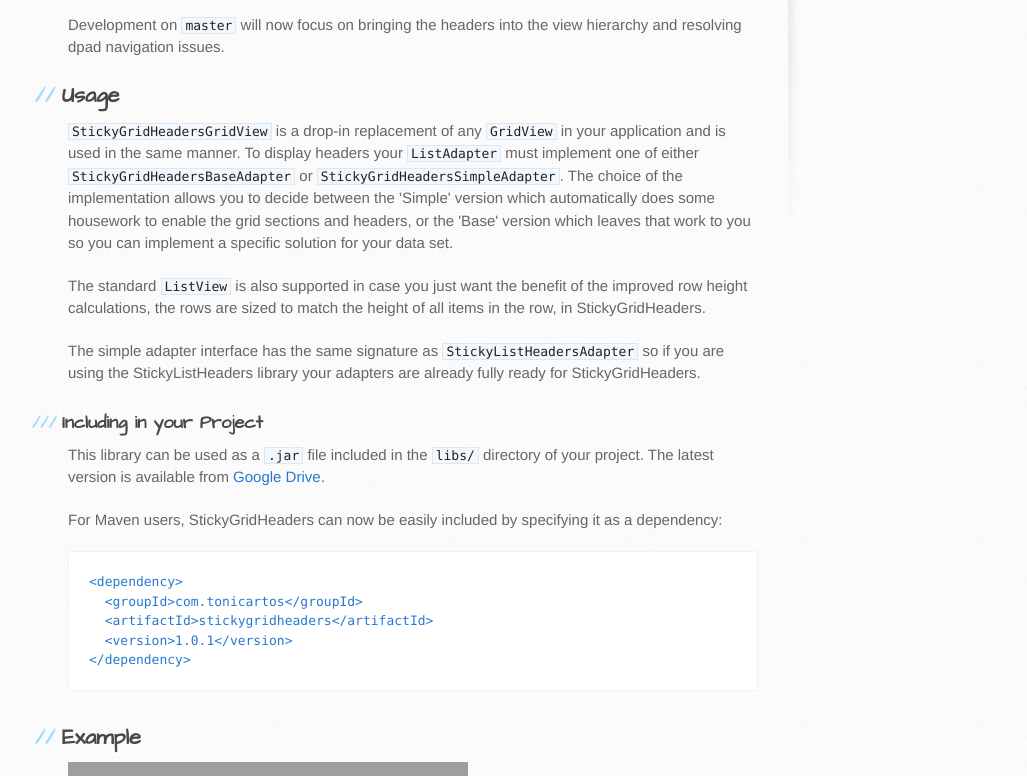
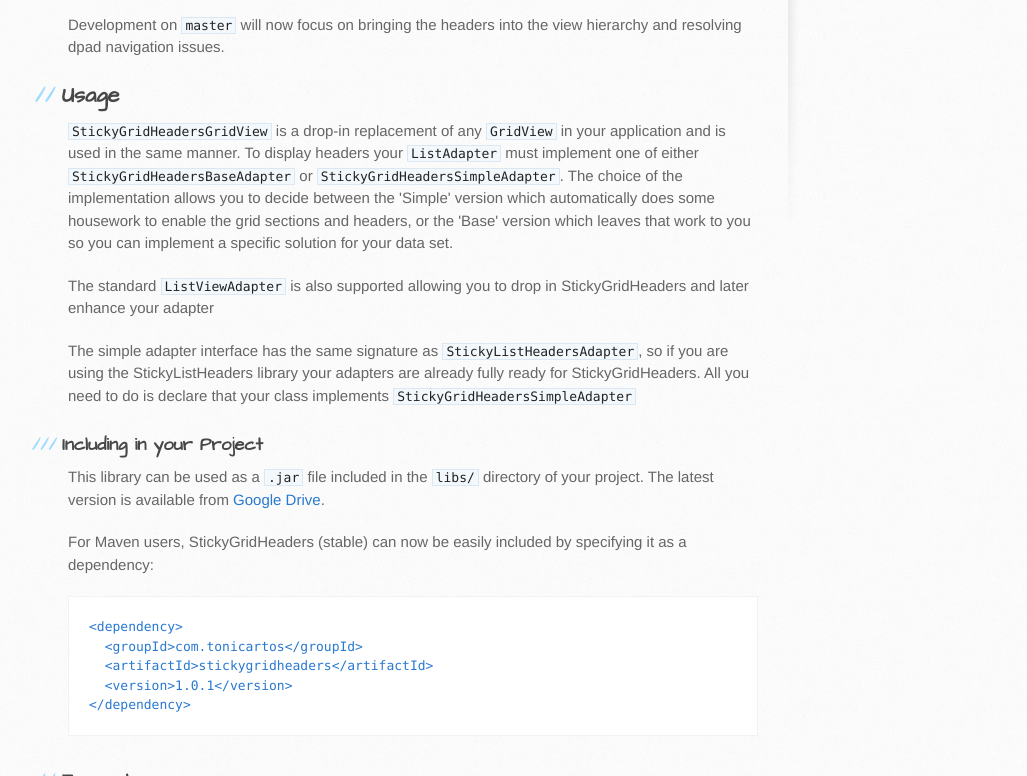
Before and after one commit to TonicArtos/StickyGridHeaders, a plain HTML site: page index.html in a window 1280 px wide. Shown: the part 585-1361 px from the top of the page, without its empty margins (102-1129 px from the left). Drawn offline with Linux system fonts and the light colour scheme; grey boxes are pictures that could not be loaded.

Commit message:
Update index.html
Remove reference to row heights. Clarify a few things.

```diff
--- a/index.html
+++ b/index.html
@@ -56,13 +56,13 @@ to decide between the 'Simple' version which automatically does some housework
 to enable the grid sections and headers, or the 'Base' version which leaves
 that work to you so you can implement a specific solution for your data set.</p>
 
-<p>The standard <code>ListView</code> is also supported in case you just want the benefit of
-the improved row height calculations, the rows are sized to match the height of
-all items in the row, in StickyGridHeaders.</p>
+<p>The standard <code>ListViewAdapter</code> is also supported allowing you to drop in StickyGridHeaders and
+later enhance your adapter</p>
 
 <p>The simple adapter interface has the same signature as
-<code>StickyListHeadersAdapter</code> so if you are using the StickyListHeaders library
-your adapters are already fully ready for StickyGridHeaders.</p>
+<code>StickyListHeadersAdapter</code>, so if you are using the StickyListHeaders library
+your adapters are already fully ready for StickyGridHeaders. All you need to do is declare that your class
+implements <code>StickyGridHeadersSimpleAdapter</code></p>
 
 <h3>Including in your Project</h3>
 
@@ -70,7 +70,7 @@ your adapters are already fully ready for StickyGridHeaders.</p>
 project. The latest version is available from
 <a href="https://docs.google.com/file/d/0B5I7vIqOHIjZQW9rcFFRdWtwYk0/edit?usp=sharing">Google Drive</a>.</p>
 
-<p>For Maven users, StickyGridHeaders can now be easily included by specifying it as
+<p>For Maven users, StickyGridHeaders (stable) can now be easily included by specifying it as
 a dependency:</p>
 
 <pre><code>&lt;dependency&gt;
```
